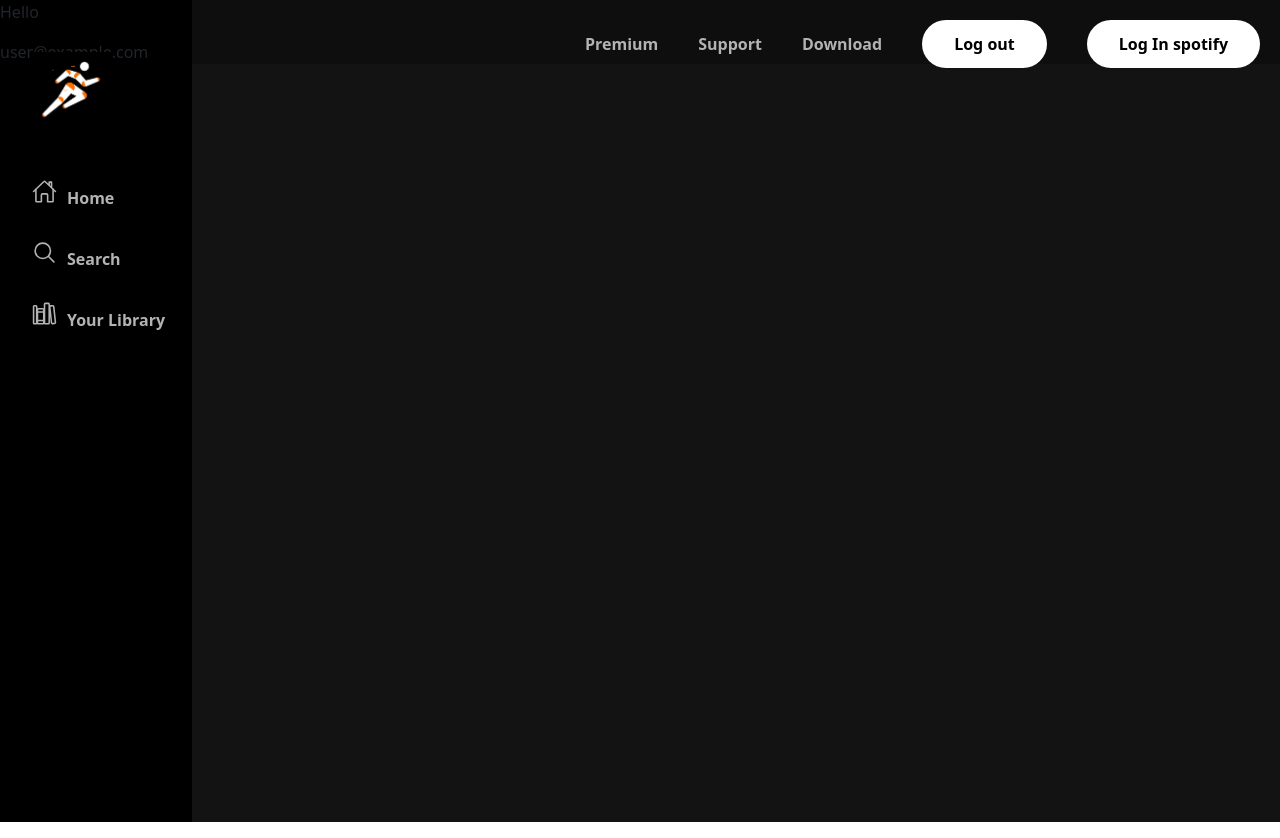
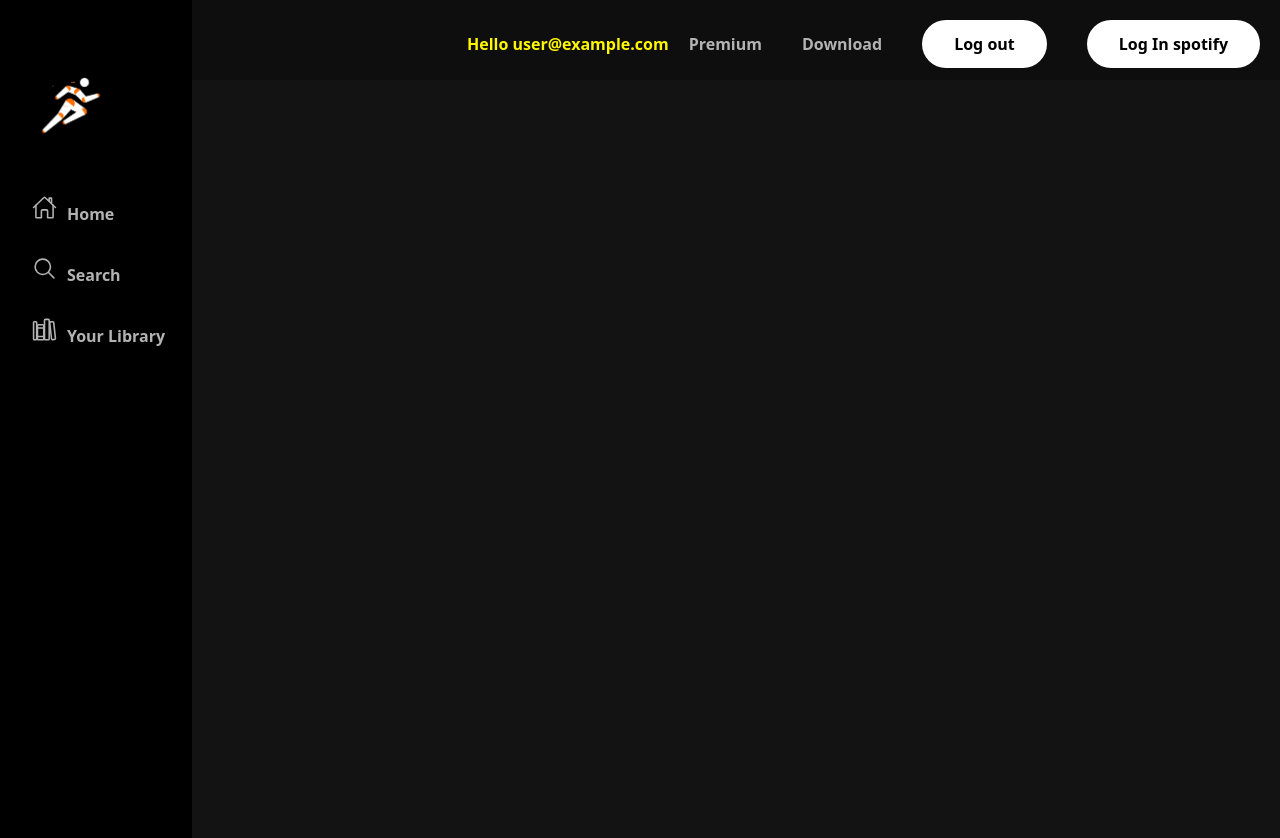
Before and after one commit to Ibramelias/cucumie, a React (Create React App) app in the folder kindownder/: page /profile in a window 1280 px wide. Built offline with nearby package versions, Linux system fonts and the light colour scheme; no server answers; sample sign-in values are in the browser's storage.

Commit message:
display currentUser name in his profile after loginin

```diff
--- a/kindownder/src/components/tobBar/tobBar.css
+++ b/kindownder/src/components/tobBar/tobBar.css
@@ -1,6 +1,6 @@
 .top__bar {
     background-color: rgb(14, 14, 14);
-    height: 8vh;
+    height: 10vh;
 }
 
 
@@ -13,6 +13,10 @@
 
 .top__bar-li {
     padding: 20px;
+}
+
+strong {
+    color: #fff700;
 }
 
 li a {
--- a/kindownder/src/components/tobBar/tobBar.js
+++ b/kindownder/src/components/tobBar/tobBar.js
@@ -1,9 +1,9 @@
+import { useAuth } from "../AuthContext/AuthContext";
+import { useNavigate } from "react-router-dom";
+import React, { useState } from "react";
+import { Alert } from "react-bootstrap";
+import { useEffect } from "react";
 import './tobBar.css'
-import { useEffect } from "react";
-import React, { useState } from "react";
-import { useNavigate } from "react-router-dom";
-import { useAuth } from "../AuthContext/AuthContext";
-import { Alert } from "react-bootstrap";
 // import GetUserPlayList from '../../components/GetPlayList Btn/getPlaylist';
 
 
@@ -69,8 +69,8 @@ export default function TopBar() {
         <div className='top__bar'>
             <div className='top__bar-links'>
                 <ul className='top__bar-ul'>
+                    <li className='top__bar-li-userName'><strong>Hello {currentUser.email}</strong></li>
                     <li className='top__bar-li'><a href='#'>Premium</a></li>
-                    <li className='top__bar-li'><a href='#'>Support</a></li>
                     <li className='top__bar-li'><a href='#'>Download</a></li>
                     <li className='top__bar-li'><button onClick={handleLogout} className='logout'>Log out</button></li>
                     <li className='top__bar-li' onClick={handelLogIN}><button className='logIn'>Log In spotify</button></li>
@@ -78,7 +78,7 @@ export default function TopBar() {
                 </ul>
             </div>
             {error && <Alert variant="danger">{error}</Alert>}
-            <p>Hello </p>{currentUser.email}
+            {/* <p>Hello </p>{currentUser.email} */}
         </div>
     )
 }
```
